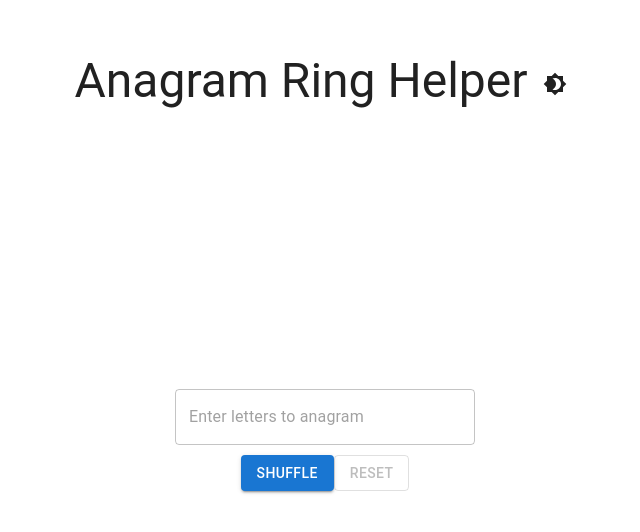
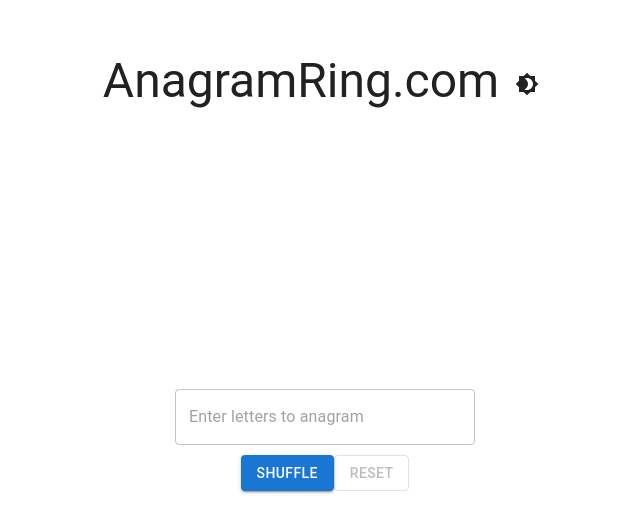
Before and after one commit to michaelharms6010/anagram-ring, a React (Create React App) app: page / in a window 1280 px wide. Shown: the part 128-660 px from the top of the page, without its empty margins (315-955 px from the left). Built offline with nearby package versions, Linux system fonts and the light colour scheme.

Commit message:
some cleanup

```diff
--- a/src/App.js
+++ b/src/App.js
@@ -26,14 +26,14 @@
       }}
     >
       <div class='App'>
-        <Typography variant='h3'>Anagram Ring Helper
-        <IconButton sx={{ ml: 1 }} onClick={colorMode.toggleColorMode} color="inherit">
-          {theme.palette.mode === 'dark' ? <Brightness7Icon /> : <Brightness4Icon />}
-        </IconButton>
+        <Typography variant='h3'>AnagramRing.com
+          <IconButton sx={{ ml: 1 }} onClick={colorMode.toggleColorMode} color="inherit">
+            {theme.palette.mode === 'dark' ? <Brightness7Icon /> : <Brightness4Icon />}
+          </IconButton>
         </Typography>
 
         <br/>
-        <CircularText text="Hello World" />
+        <CircularText />
       </div>
     </Box>
   );
--- a/src/components/Controls.js
+++ b/src/components/Controls.js
@@ -8,5 +8,4 @@
       <Button variant="outlined" onClick={handleReset} disabled={!text.length}>Reset</Button>
     </div>
   )
-
 }
--- a/src/components/CurvedText.js
+++ b/src/components/CurvedText.js
@@ -71,5 +71,4 @@
       />
     </div>
   );
-
 }
```
